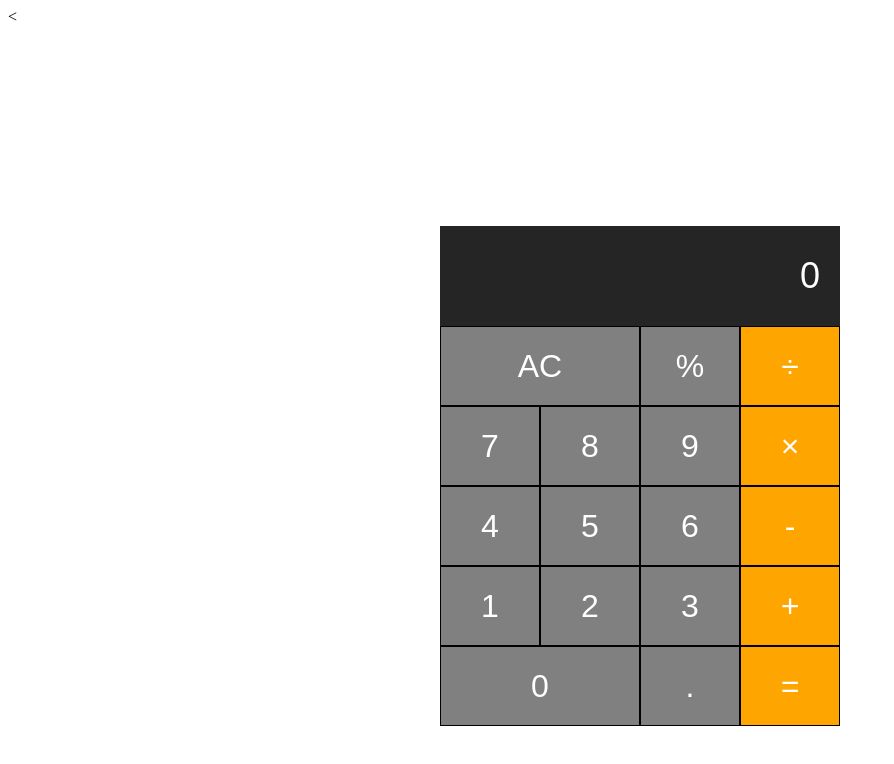
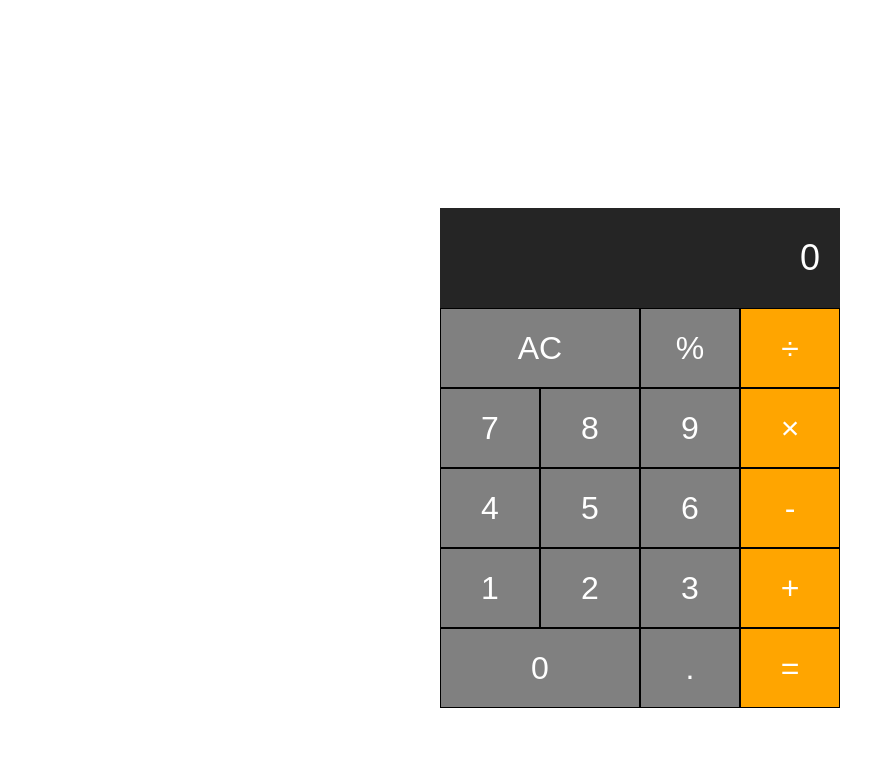
Before and after one commit to arnabsharma/Calculator, a plain HTML site: page index.html in a window 1280 px wide. Shown: the whole page, without its empty margins (0-894 px from the left). Drawn offline with Linux system fonts and the light colour scheme.

Commit message:
Update index.html

```diff
--- a/index.html
+++ b/index.html
@@ -3,7 +3,7 @@
     <head>
         <meta charset="utf-8">
         <title>Calculator</title>
-        <<link rel="stylesheet" href="stylesheet.css">
+        <link rel="stylesheet" href="stylesheet.css">
 
     </head>
 
```
